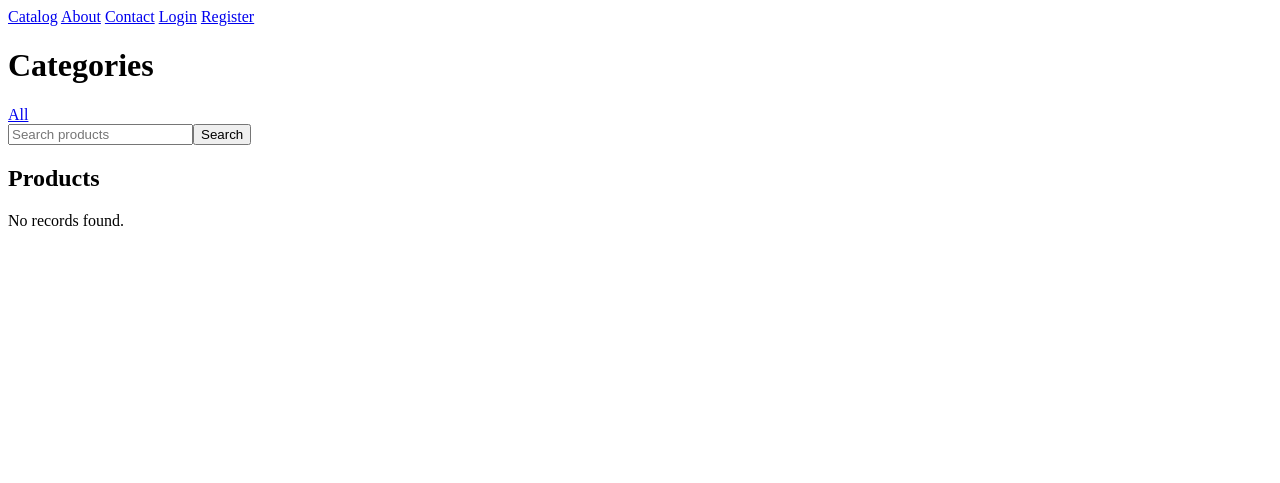
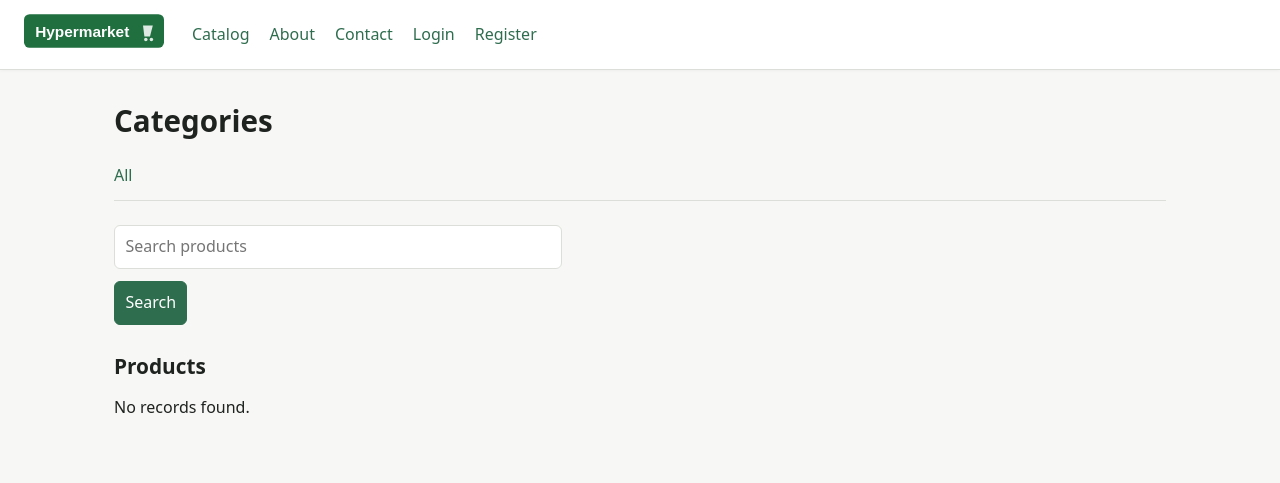
Before and after one commit to adriancretu03/daw-hypermarket, a PHP site: page / in a window 1280 px wide. Shown: the top 483 px of the page. Run offline with PHP 8.4, Linux system fonts and the light colour scheme; data that the repository does not hold is empty.

Commit message:
style: add stylesheet, logo, and polish layout across all pages

```diff
--- a/includes/header.php
+++ b/includes/header.php
@@ -15,8 +15,8 @@ function render_header(string $title, ?string $description = null): string
     <meta name="viewport" content="width=device-width, initial-scale=1">
     <meta name="description" content="{$safeDescription}">
     <title>{$safeTitle} — Hypermarket</title>
+    <link rel="stylesheet" href="/css/style.css">
 </head>
 <body>
-<main>
 HTML;
 }
--- a/includes/nav.php
+++ b/includes/nav.php
@@ -4,32 +4,38 @@ require_once __DIR__ . '/../lib/render.php';
 
 function render_nav(?array $user): string
 {
-    $links = [
+    $logo = '<a href="/index.php" class="brand"><img src="/images/logo.svg" alt="Hypermarket logo" width="140" height="34"></a>';
+
+    $primaryLinks = [
         '<a href="/index.php">Catalog</a>',
         '<a href="/about.php">About</a>',
         '<a href="/contact.php">Contact</a>',
     ];
 
     if ($user === null) {
-        $links[] = '<a href="/login.php">Login</a>';
-        $links[] = '<a href="/register.php">Register</a>';
+        $primaryLinks[] = '<a href="/login.php">Login</a>';
+        $primaryLinks[] = '<a href="/register.php">Register</a>';
 
-        return '<nav>' . implode(' ', $links) . '</nav>';
+        return '<nav class="site-nav"><div class="nav-inner"><div class="nav-row">'
+            . $logo . implode(' ', $primaryLinks) . '</div></div></nav><main>';
     }
 
-    $links[] = '<span>Welcome, ' . e($user['name']) . '</span>';
+    $actionLinks = [];
 
     if ($user['role'] === 'employee' || $user['role'] === 'admin') {
-        $links[] = '<a href="/employee/products.php">Manage products</a>';
-        $links[] = '<a href="/employee/categories.php">Manage categories</a>';
+        $actionLinks[] = '<a href="/employee/products.php">Manage products</a>';
+        $actionLinks[] = '<a href="/employee/categories.php">Manage categories</a>';
     }
 
     if ($user['role'] === 'admin') {
-        $links[] = '<a href="/admin/employees.php">Manage employees</a>';
-        $links[] = '<a href="/admin/reports.php">Reports</a>';
+        $actionLinks[] = '<a href="/admin/employees.php">Manage employees</a>';
+        $actionLinks[] = '<a href="/admin/reports.php">Reports</a>';
     }
 
-    $links[] = '<a href="/logout.php">Logout</a>';
-
-    return '<nav>' . implode(' ', $links) . '</nav>';
+    return '<nav class="site-nav"><div class="nav-inner">'
+        . '<div class="nav-row">' . $logo . implode(' ', $primaryLinks)
+        . '<span class="nav-welcome">Welcome, ' . e($user['name']) . '</span>'
+        . '<a href="/logout.php">Logout</a></div>'
+        . '<div class="nav-row nav-actions">' . implode(' ', $actionLinks) . '</div>'
+        . '</div></nav><main>';
 }
--- /dev/null
+++ b/public/css/style.css
@@ -0,0 +1,207 @@
+:root {
+    --color-bg: #f7f7f5;
+    --color-surface: #ffffff;
+    --color-text: #1f2320;
+    --color-muted: #6b7268;
+    --color-border: #dcdfd9;
+    --color-accent: #2f6d4f;
+    --color-accent-hover: #245539;
+}
+
+* {
+    box-sizing: border-box;
+}
+
+body {
+    margin: 0;
+    font-family: system-ui, -apple-system, "Segoe UI", Roboto, sans-serif;
+    font-size: 16px;
+    color: var(--color-text);
+    background: var(--color-bg);
+    line-height: 1.6;
+}
+
+main {
+    max-width: 1100px;
+    margin: 0 auto;
+    padding: 0 1.5rem 3rem;
+}
+
+h1, h2, h3 {
+    line-height: 1.25;
+    margin: 1.75rem 0 0.75rem;
+}
+
+h1 {
+    font-size: 1.85rem;
+}
+
+h2 {
+    font-size: 1.3rem;
+}
+
+.site-nav {
+    display: block;
+    position: sticky;
+    top: 0;
+    z-index: 10;
+    width: 100%;
+    margin-bottom: 2rem;
+    background: var(--color-surface);
+    border-bottom: 1px solid var(--color-border);
+    box-shadow: 0 1px 3px rgba(0, 0, 0, 0.04);
+}
+
+.nav-inner {
+    display: flex;
+    flex-direction: column;
+    gap: 0.5rem;
+    padding: 0.85rem 1.5rem;
+}
+
+.nav-row {
+    display: flex;
+    flex-wrap: wrap;
+    align-items: center;
+    gap: 1.25rem;
+}
+
+.site-nav .brand {
+    margin-right: 0.5rem;
+}
+
+.site-nav a {
+    color: var(--color-accent);
+    text-decoration: none;
+    font-weight: 500;
+}
+
+.site-nav a:hover {
+    color: var(--color-accent-hover);
+    text-decoration: underline;
+}
+
+.subnav {
+    display: flex;
+    flex-wrap: wrap;
+    align-items: center;
+    gap: 1rem;
+    padding: 0.75rem 0;
+    margin-bottom: 1.5rem;
+    border-bottom: 1px solid var(--color-border);
+}
+
+.subnav a {
+    color: var(--color-accent);
+    text-decoration: none;
+    font-weight: 500;
+}
+
+.subnav a:hover {
+    color: var(--color-accent-hover);
+    text-decoration: underline;
+}
+
+.nav-welcome {
+    color: var(--color-muted);
+    margin-left: auto;
+}
+
+a {
+    color: var(--color-accent);
+}
+
+form {
+    display: flex;
+    flex-direction: column;
+    gap: 0.75rem;
+    max-width: 28rem;
+    margin: 1rem 0;
+}
+
+form label {
+    display: flex;
+    flex-direction: column;
+    gap: 0.25rem;
+    font-size: 0.9rem;
+    color: var(--color-muted);
+}
+
+input, textarea, select, button {
+    font: inherit;
+    padding: 0.5rem 0.65rem;
+    border: 1px solid var(--color-border);
+    border-radius: 6px;
+    background: var(--color-surface);
+    color: var(--color-text);
+}
+
+input:focus, textarea:focus, select:focus {
+    outline: 2px solid var(--color-accent);
+    outline-offset: 1px;
+}
+
+button {
+    cursor: pointer;
+    background: var(--color-accent);
+    color: #fff;
+    border-color: var(--color-accent);
+    align-self: flex-start;
+    transition: background 0.15s ease;
+}
+
+button:hover {
+    background: var(--color-accent-hover);
+}
+
+table {
+    width: 100%;
+    border-collapse: collapse;
+    margin: 1rem 0;
+    background: var(--color-surface);
+    border: 1px solid var(--color-border);
+    border-radius: 6px;
+    overflow: hidden;
+}
+
+th, td {
+    text-align: left;
+    padding: 0.6rem 0.75rem;
+    border-bottom: 1px solid var(--color-border);
+}
+
+th {
+    color: var(--color-muted);
+    font-weight: 600;
+    background: var(--color-bg);
+}
+
+tbody tr:hover {
+    background: var(--color-bg);
+}
+
+.item-row {
+    padding: 0.6rem 0.75rem;
+    margin: 0;
+    border-bottom: 1px solid var(--color-border);
+    transition: background 0.15s ease;
+    list-style: none;
+}
+
+.item-row:hover {
+    background: var(--color-surface);
+}
+
+.item-list {
+    border-top: 1px solid var(--color-border);
+    margin: 1rem 0;
+    padding: 0;
+}
+
+code {
+    background: var(--color-surface);
+    border: 1px solid var(--color-border);
+    border-radius: 3px;
+    padding: 0.1rem 0.3rem;
+    font-size: 0.9em;
+}
--- a/public/index.php
+++ b/public/index.php
@@ -27,7 +27,7 @@ foreach ($categories as $category) {
     $categoryLinks .= ' <a href="/category.php?id=' . (int) $category['id'] . '">'
         . e($category['name']) . '</a>';
 }
-echo '<nav>' . $categoryLinks . '</nav>';
+echo '<nav class="subnav">' . $categoryLinks . '</nav>';
 
 echo '<form method="get" action="/index.php">'
     . '<input type="text" name="q" placeholder="Search products" value="' . e($term ?? '') . '">'
@@ -35,11 +35,14 @@ echo '<form method="get" action="/index.php">'
     . '</form>';
 
 echo '<h2>Products</h2>';
-foreach ($products as $product) {
-    echo '<p><a href="/product.php?id=' . (int) $product['id'] . '">' . e($product['name']) . '</a>'
-        . ' — ' . e((string) $product['price']) . '</p>';
-}
-if ($products === []) {
+if ($products !== []) {
+    echo '<div class="item-list">';
+    foreach ($products as $product) {
+        echo '<p class="item-row"><a href="/product.php?id=' . (int) $product['id'] . '">' . e($product['name']) . '</a>'
+            . ' — ' . e((string) $product['price']) . '</p>';
+    }
+    echo '</div>';
+} else {
     echo '<p>No records found.</p>';
 }
 
```
Also changed, not shown: public/category.php (+5 -3 lines), public/images/logo.svg (added).
